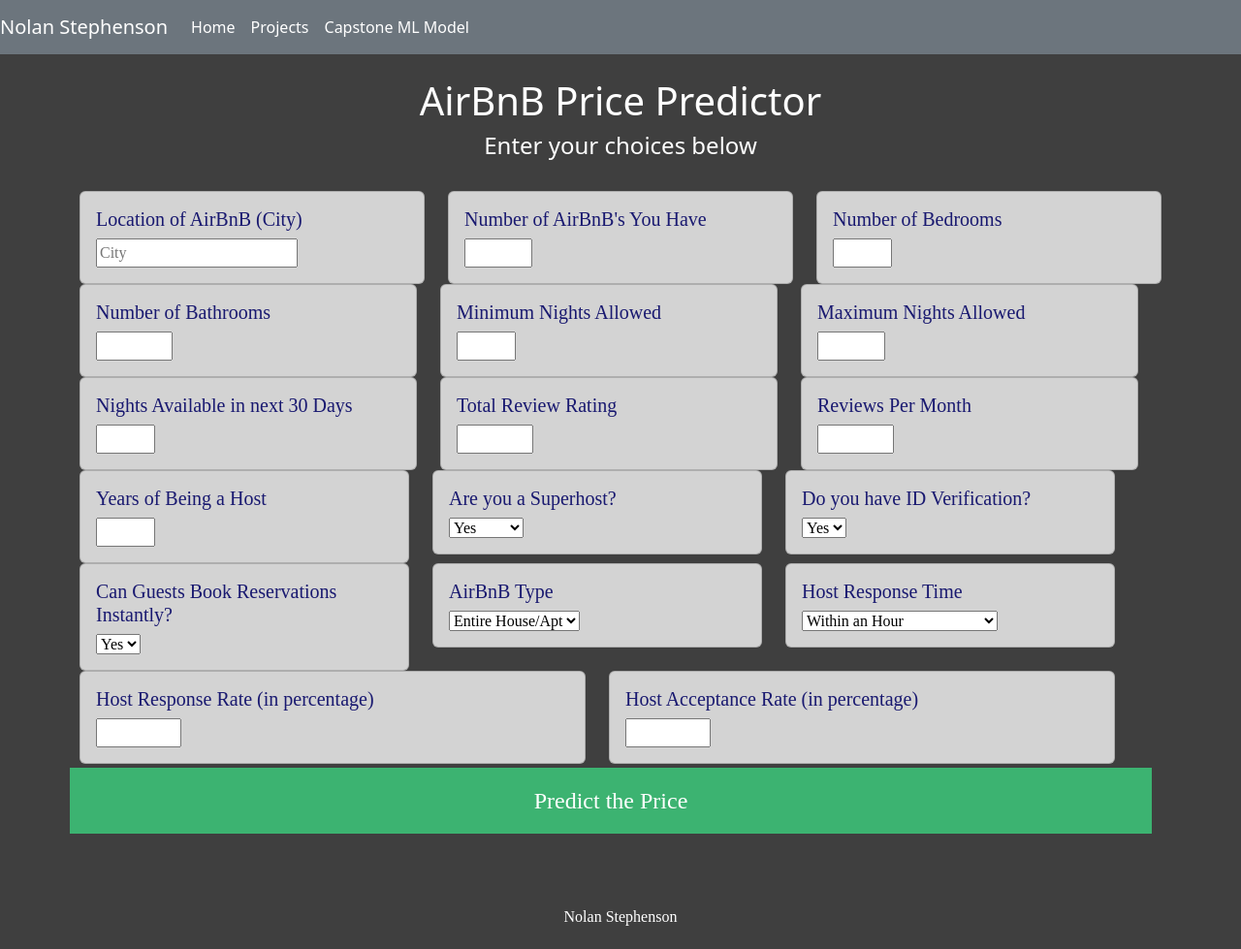
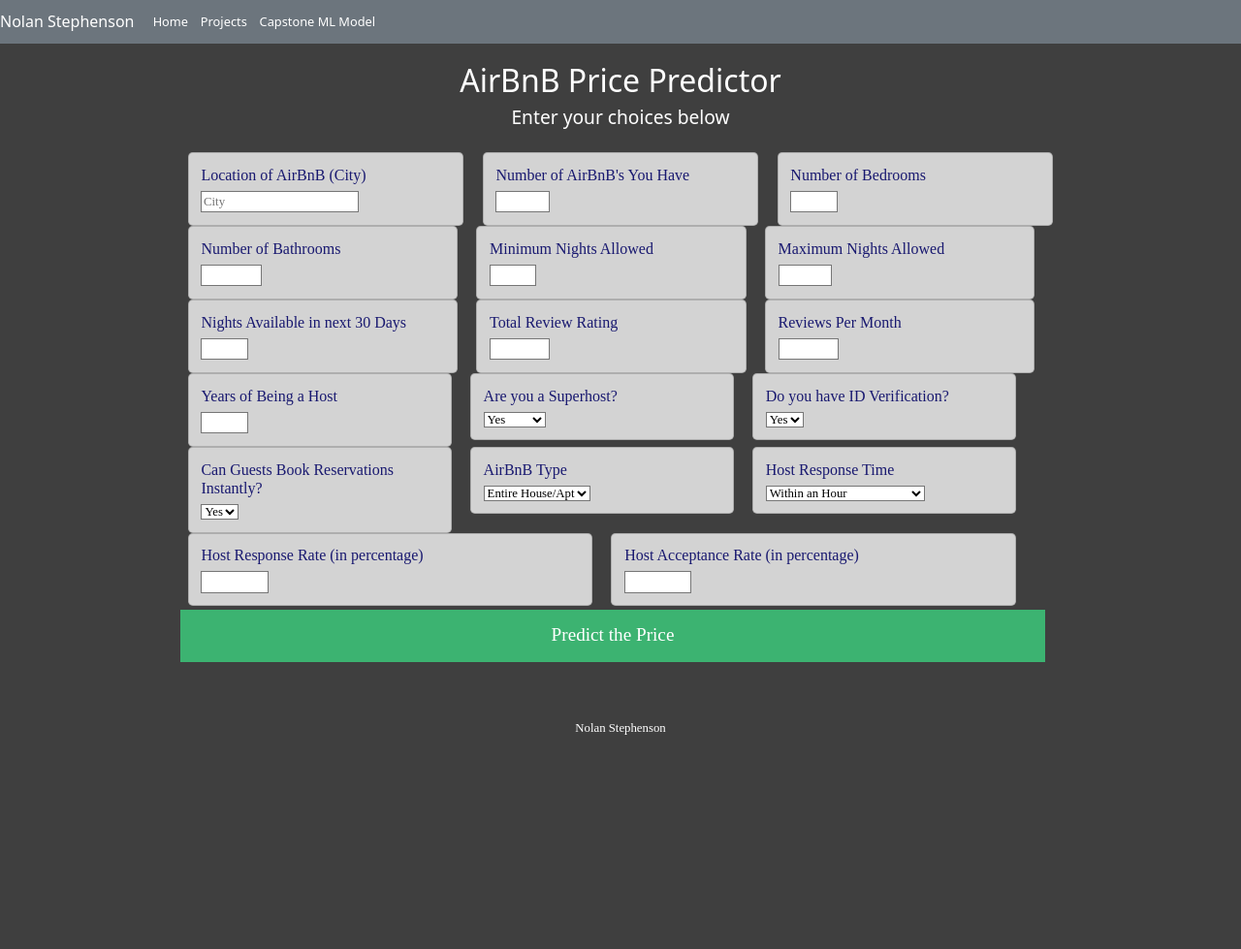
Before and after one commit to Stephe262/airbnb_nightlyprice_predictor, a Flask app: page /capstone_model in a window 1280 px wide. Shown: the whole page at 97% size. After the commit the page ends 758 px from the top, so only its background shows below. Run offline with Flask 2, Linux system fonts and the light colour scheme; parts of the project's set-up code (start-up, migrations or seed data) failed here and were passed over.

Commit message:
adjusted zoom%

```diff
--- a/templates/bnbprice.html
+++ b/templates/bnbprice.html
@@ -43,6 +43,9 @@
         color: white;
     }
 
+    body {
+        zoom: 80%;
+    }
     </style>
 
 </head>
```
Also changed, not shown: 1 other file. Lines whose indentation alone changed are shown as unchanged.
